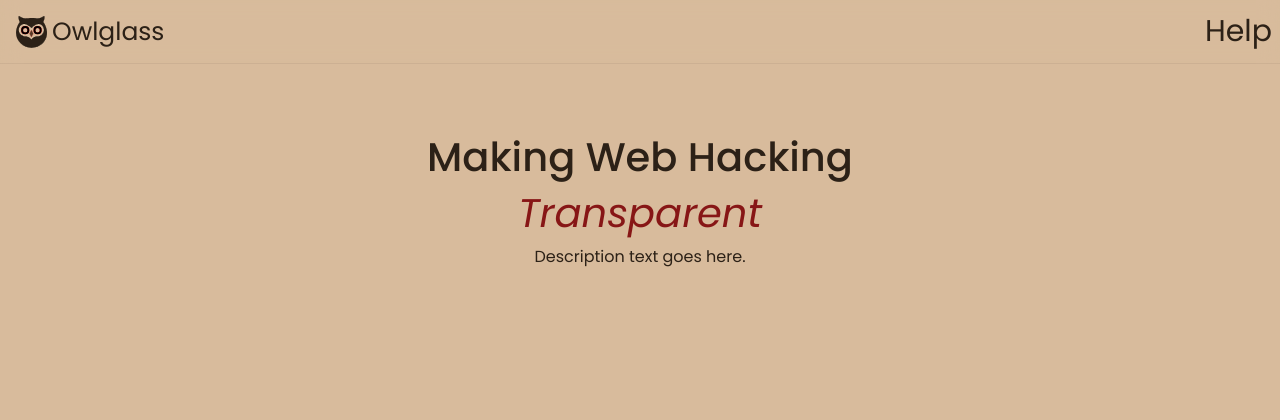
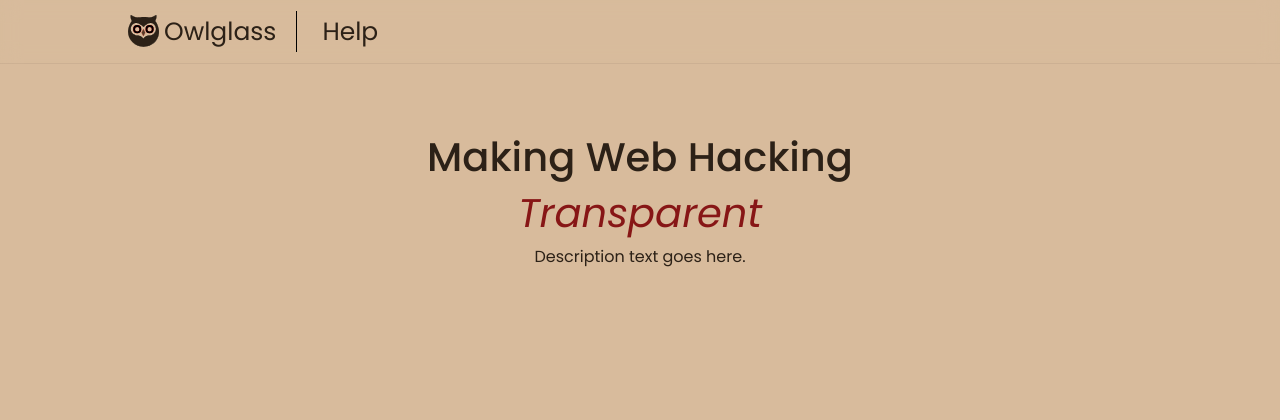
Before and after one commit to NotemTotem/OwlGlass, a Flask app: page / in a window 1280 px wide. Shown: the top 420 px of the page. Run offline with Flask 3, Linux system fonts and the light colour scheme.

Commit message:
Improved navbar

```diff
--- a/src/Webgui/static/navbar.css
+++ b/src/Webgui/static/navbar.css
@@ -39,8 +39,7 @@ nav a:hover{
     border-right:10px;
     border-color:black;
 }
-
-.logo a p {
+.nav-p {
     margin: 0!important;
     padding: 0px 0px 0px 5px;
     font-size: 25px;
@@ -49,6 +48,13 @@ nav a:hover{
 
 .logo a img {
     height: 3rem;
+}
+
+.seperator {
+    background-color: black;
+    height: 80%;
+    width: 1px;
+    margin: 0px 20px 0px 20px;
 }
 
 .menu{
@@ -80,6 +86,7 @@ nav a:hover{
     width: 100%;
     z-index: 99999;
     display: flex;
+    padding: 0 10% 0 10%;
 }
 @media screen and (max-height:750px) {
     .nav {
--- a/src/Webgui/templates/root/navbar.html
+++ b/src/Webgui/templates/root/navbar.html
@@ -1,18 +1,18 @@
 
 <nav id="nav" class="overlay">
+    <div style="display: flex; align-items: center; position:relative;height: 80%;">
         <div class="logo">
             <a href="{{url_for('index')}}">
                 {% from "root/logo.html" import logo %}
                 {{logo(style="height:32px")}}
-                <p>Owlglass</p>
+                <p class="nav-p">Owlglass</p>
             </a>
         </div>
-
+        <div name="seperator" class="seperator"></div>
         <ul class="menu">
             <li>
-                <a href="{{url_for('index')}}"><p>Help</p></a>
+                <a href="{{url_for('index')}}"><p class="nav-p">Help</p></a>
             </li>
         </ul>
-
-
-    </nav>
+    </div>
+</nav>
```
